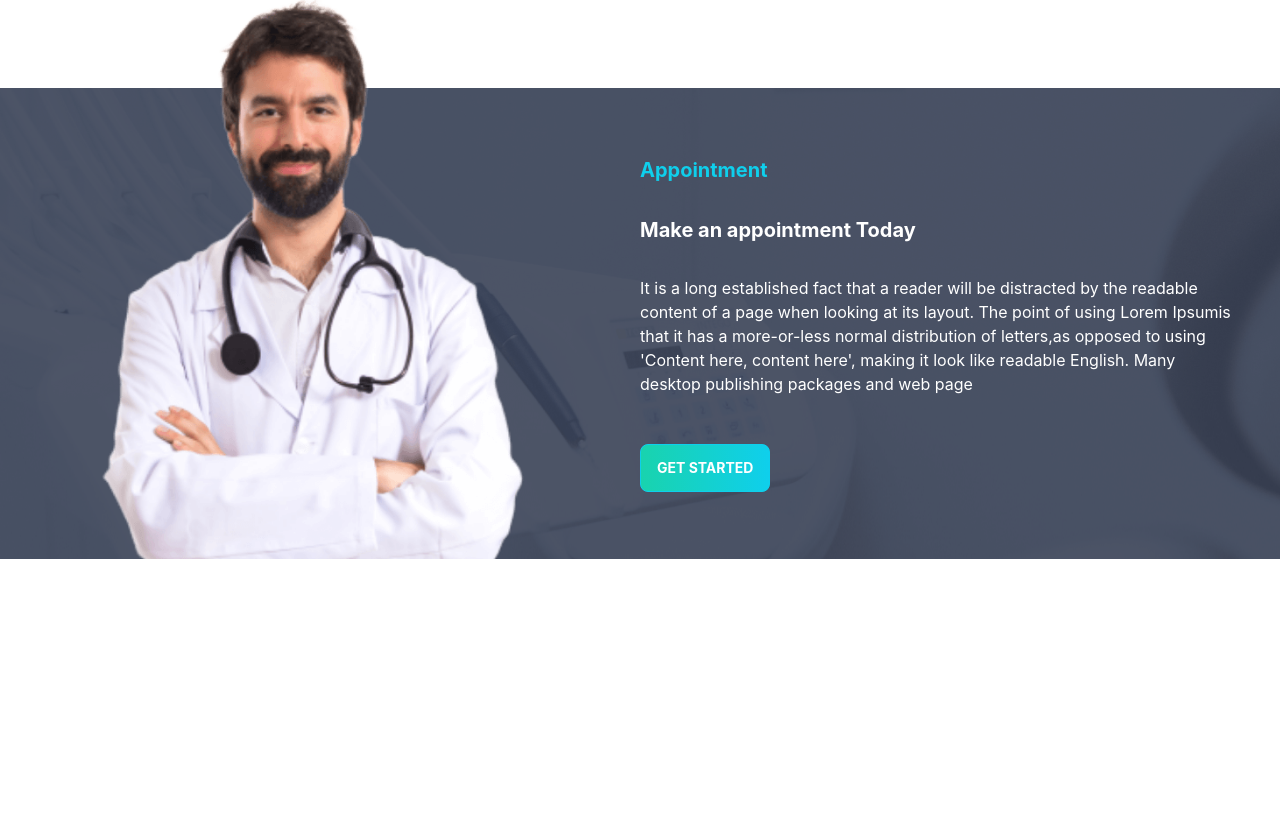
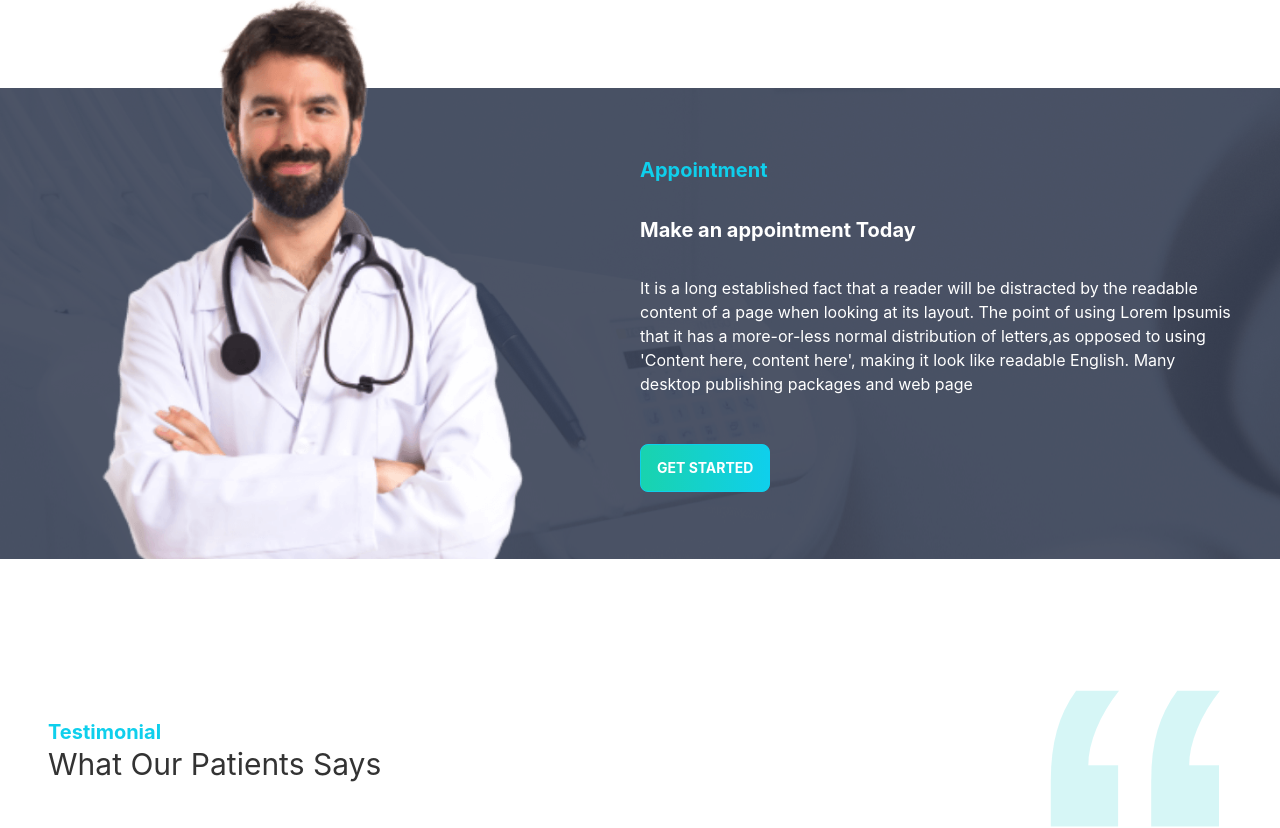
Before and after one commit to Shahriyar-Hosen/doctors-portal-client, a React (Create React App) app: page / in a window 1280 px wide. Shown: the part 2467-3295 px from the top of the page. Before the commit the page ends 3138 px from the top, so only its background shows below. Built offline with nearby package versions, Linux system fonts and the light colour scheme.

Commit message:
Testimonial

```diff
--- a/src/Pages/Home/Home.js
+++ b/src/Pages/Home/Home.js
@@ -3,6 +3,7 @@ import Banner from "./Banner/Banner";
 import Info from "./Info/Info";
 import MakeAppointment from "./MakeAppointment/MakeAppointment";
 import Services from "./Services/Services";
+import Testimonial from "./Testimonial/Testimonial";
 
 const Home = () => {
   return (
@@ -13,6 +14,7 @@ const Home = () => {
         <Services />
       </section>
       <MakeAppointment />
+      <Testimonial />
     </div>
   );
 };
--- /dev/null
+++ b/src/Pages/Home/Testimonial/Testimonial.js
@@ -0,0 +1,21 @@
+import React from "react";
+import quote from "../../../assets/icons/quote.svg";
+
+const Testimonial = () => {
+  return (
+    <section className="px-12">
+      <div className="flex justify-between items-center">
+        <div>
+          <h1 className="text-primary font-bold text-xl">Testimonial</h1>
+          <h3 className="text-3xl">What Our Patients Says</h3>
+        </div>
+        <div>
+          <img className="w-24 lg:w-48" src={quote} alt="" />
+        </div>
+      </div>
+      <div></div>
+    </section>
+  );
+};
+
+export default Testimonial;
```
